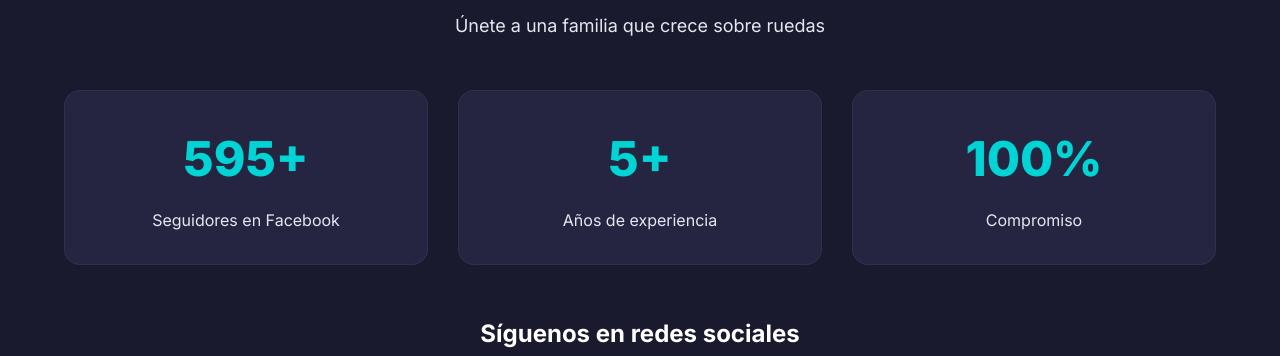
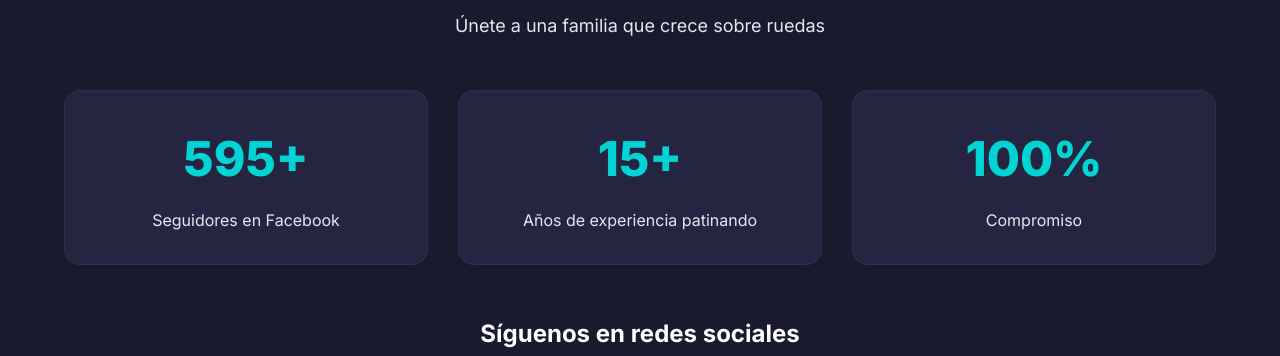
Before and after one commit to studioweblapaz/rollervibesmxlapaz, a plain HTML site: page index.html in a window 1280 px wide. Shown: the part 6832-7188 px from the top of the page. Drawn offline with Linux system fonts and the light colour scheme.

Commit message:
Update index.html

```diff
--- a/index.html
+++ b/index.html
@@ -447,8 +447,8 @@
                 <div class="stat-label">Seguidores en Facebook</div>
             </div>
             <div class="stat">
-                <div class="stat-number">5+</div>
-                <div class="stat-label">Años de experiencia</div>
+                <div class="stat-number">15+</div>
+                <div class="stat-label">Años de experiencia patinando</div>
             </div>
             <div class="stat">
                 <div class="stat-number">100%</div>
```
